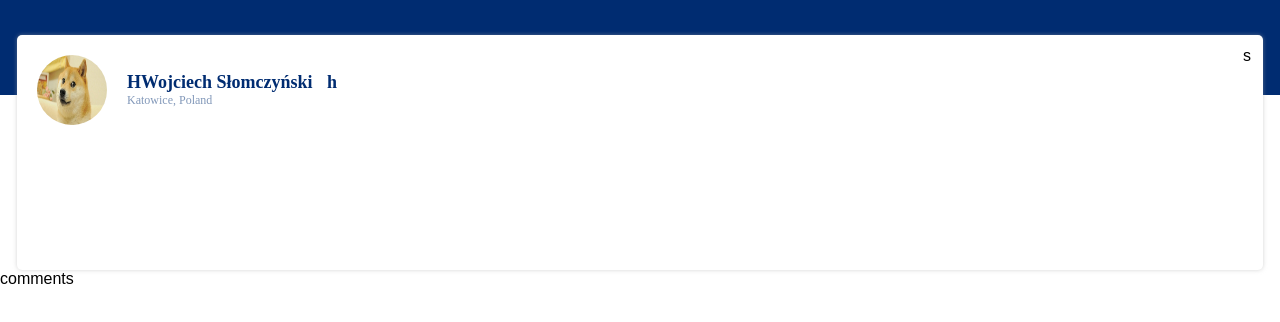
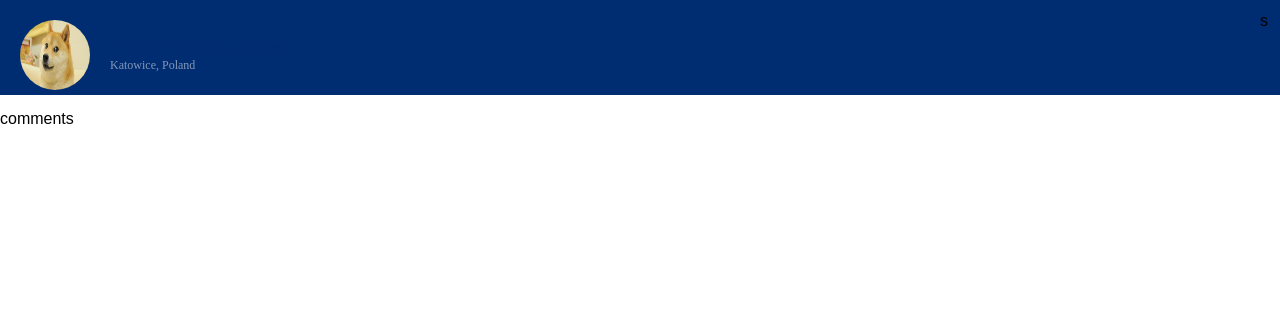
Before and after one commit to wsl1/chilid-recruitment-task, a React app: page / in a window 1280 px wide. Shown: the top 322 px of the page. Built offline with nearby package versions, Linux system fonts and the light colour scheme.

Commit message:
move styles from about class to User.scss

```diff
--- a/src/Profile/Profile.scss
+++ b/src/Profile/Profile.scss
@@ -12,11 +12,7 @@
     }
 
     &__about {
-        background: #FFFFFF;
-        box-shadow: 0 0 4px 0 rgba(172,172,172,0.50);
-        border-radius: 5px;
-        margin: 35px 17px 0 17px;
-        height: 235px;
+
 
     }
 }
```
